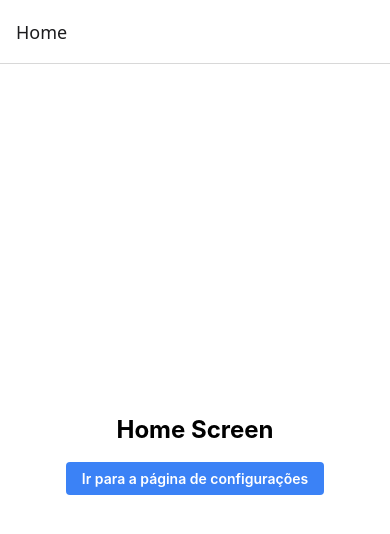
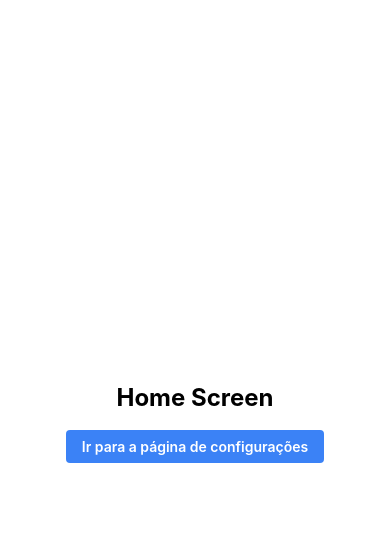
Before and after one commit to Vhs4/you-app, a React Native app: screen / in a window 390 px wide. Shown: the top 534 px of the page. Built offline with nearby package versions, Linux system fonts and the light colour scheme.

Commit message:
Update index.tsx

```diff
--- a/routes/index.tsx
+++ b/routes/index.tsx
@@ -3,16 +3,19 @@ import { NavigationContainer } from '@react-navigation/native';
 import { createNativeStackNavigator } from '@react-navigation/native-stack';
 
 import Home from '../screens/Home';
-import Configuracoes from 'screens/Configuracoes';
+import Analise from 'screens/Analise';
 
 const Stack = createNativeStackNavigator();
 
 export default function Routes() {
     return (
         <NavigationContainer>
-            <Stack.Navigator initialRouteName="Home">
+            <Stack.Navigator
+                initialRouteName="Home"
+                screenOptions={{ headerShown: false }}
+            >
                 <Stack.Screen name="Home" component={Home} />
-                <Stack.Screen name="Configuracoes" component={Configuracoes} />
+                <Stack.Screen name="Analise" component={Analise} />
             </Stack.Navigator>
         </NavigationContainer>
     );
```
